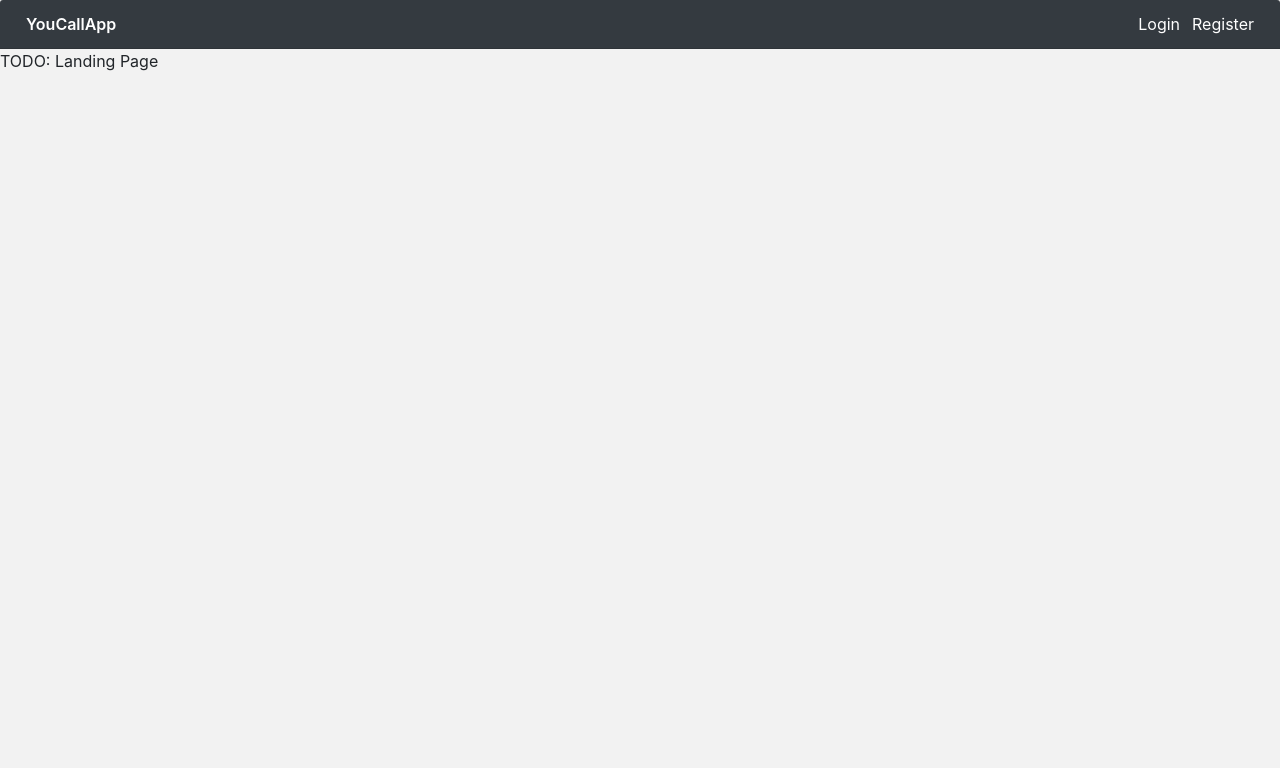
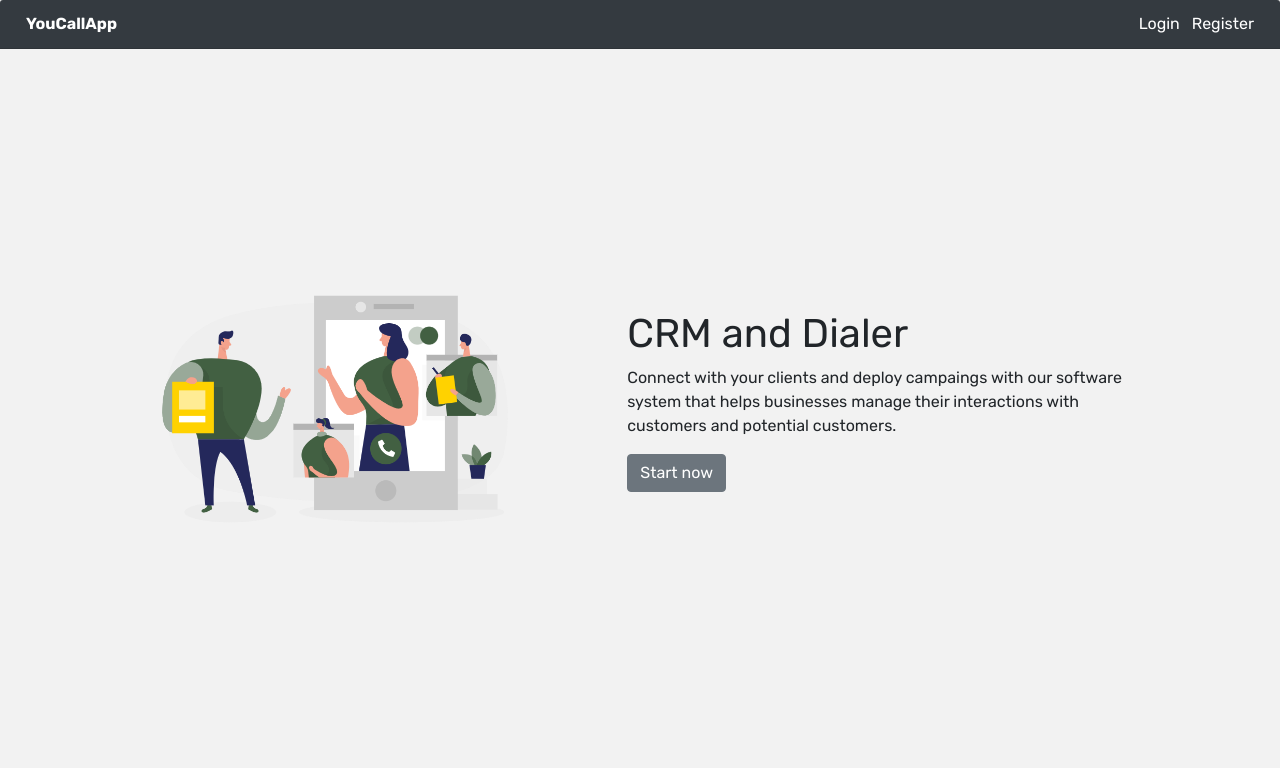
Before and after one commit to danielostos21/CallApp, a Django app: page / in a window 1280 px wide. Shown: the top 768 px of the page. Run offline with Django 4.2, Linux system fonts and the light colour scheme; some libraries are stand-ins or nearby versions.

Commit message:
New Landing page

```diff
--- a/yourcalls/templates/base.html
+++ b/yourcalls/templates/base.html
@@ -5,13 +5,21 @@
     <meta name="viewport" content="width=device-width, initial-scale=1, shrink-to-fit=no">
     <title>{% block title %}{% endblock title %}</title>
     <link rel="stylesheet" href="https://stackpath.bootstrapcdn.com/bootstrap/4.3.1/css/bootstrap.min.css">
+    <link rel="preconnect" href="https://fonts.googleapis.com">
+    <link rel="preconnect" href="https://fonts.gstatic.com" crossorigin>
+    <link href="https://fonts.googleapis.com/css2?family=Pacifico&family=Rubik:ital,wght@0,400;0,700;1,500&display=swap" rel="stylesheet">
     {% block styles %}{% endblock %}
     <style>
         body {
           background-color: #f2f2f2;
+          width:100%%;
+          font-family: 'Rubik', sans-serif;
         }
 
+
+
         .card-header{
+            background-color:'#144814';
             display:flex;
             align-items: center;
             justify-content: space-between;
--- a/yourcalls/templates/index.html
+++ b/yourcalls/templates/index.html
@@ -1,7 +1,57 @@
 {% extends 'base.html' %}
 {% block title %}YourCallApp{% endblock %}
 
+{% block styles %}
+     <style>
+
+
+          .hero-figure{
+               background-image: linear-gradient(to top, #30cfd0 0%, #330867 100%);
+               width: 100vw;
+          }
+
+          .hero{
+               height: 90vh;
+               width: 100vw;
+          }
+
+          .hero-container{
+               height: 100%;
+               display: flex;
+               flex-wrap:wrap;
+               align-items:center;
+               justify-content: space-between;
+          }
+
+          .hero-left{
+               width: 40%;
+          }
+
+          .hero-right{
+               width:50%;
+          }
+
+     </style>
+{% endblock styles %}
+
 {% block content %}
-     TODO: Landing Page
+     <section class='hero container-fluid'>
 
+          {% comment %} <svg xmlns="http://www.w3.org/2000/svg" viewBox="0 0 1440 320" class='hero-figure'>
+               <path fill="#" fill-opacity="1" d="M0,0L26.7,21.3C53.3,43,107,85,160,122.7C213.3,160,267,192,320,218.7C373.3,245,427,267,480,234.7C533.3,203,587,117,640,69.3C693.3,21,747,11,800,32C853.3,53,907,107,960,144C1013.3,181,1067,203,1120,208C1173.3,213,1227,203,1280,208C1333.3,213,1387,235,1413,245.3L1440,256L1440,0L1413.3,0C1386.7,0,1333,0,1280,0C1226.7,0,1173,0,1120,0C1066.7,0,1013,0,960,0C906.7,0,853,0,800,0C746.7,0,693,0,640,0C586.7,0,533,0,480,0C426.7,0,373,0,320,0C266.7,0,213,0,160,0C106.7,0,53,0,27,0L0,0Z"></path>
+             </svg>
+           {% endcomment %}
+          <div class='hero-container container'>
+               <div class='hero-left container'>
+                    {% load static %}
+                    <img class='img-fluid' src="{% static 'video-call.png' %}">
+               </div>
+               <div class='hero-right container'>
+                    <h1>CRM and Dialer</h1>
+                    <p>Connect with your clients and deploy campaings with our software system that helps businesses manage their interactions with customers and potential customers.<p>
+                    <button type='cta' class='btn btn-secondary'>Start now</button>
+
+               </div>
+          </div>
+     </section>
 {% endblock content %}
--- a/yourcalls/yourcalls/settings.py
+++ b/yourcalls/yourcalls/settings.py
@@ -11,6 +11,7 @@ https://docs.djangoproject.com/en/4.2/ref/settings/
 """
 
 from pathlib import Path
+import os
 
 # Build paths inside the project like this: BASE_DIR / 'subdir'.
 BASE_DIR = Path(__file__).resolve().parent.parent
@@ -117,6 +118,8 @@ USE_TZ = True
 # https://docs.djangoproject.com/en/4.2/howto/static-files/
 
 STATIC_URL = 'static/'
+STATICFILES_DIRS = (os.path.join(BASE_DIR, "static"),)
+STATIC_ROOT=os.path.join(BASE_DIR,"/static/")
 
 # Default primary key field type
 # https://docs.djangoproject.com/en/4.2/ref/settings/#default-auto-field
```
Also changed, not shown: yourcalls/static/video-call.png (added).
